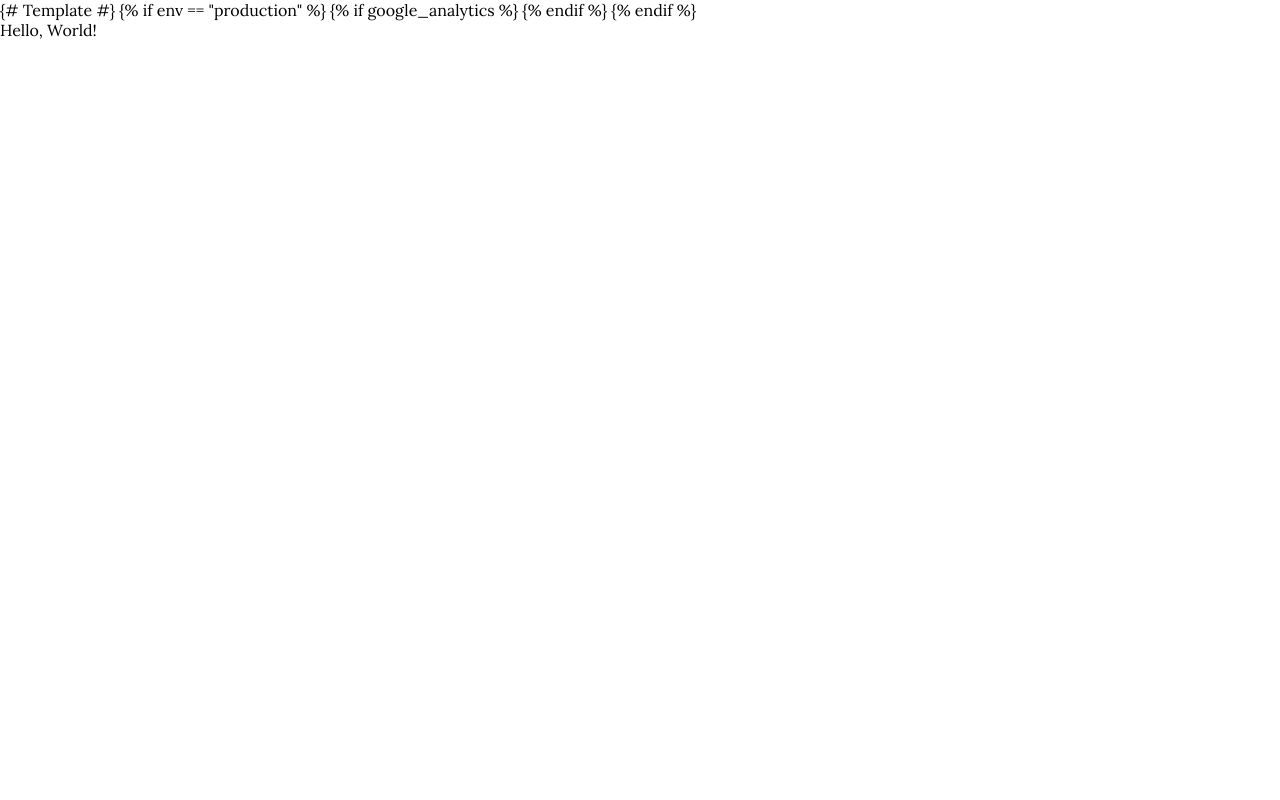
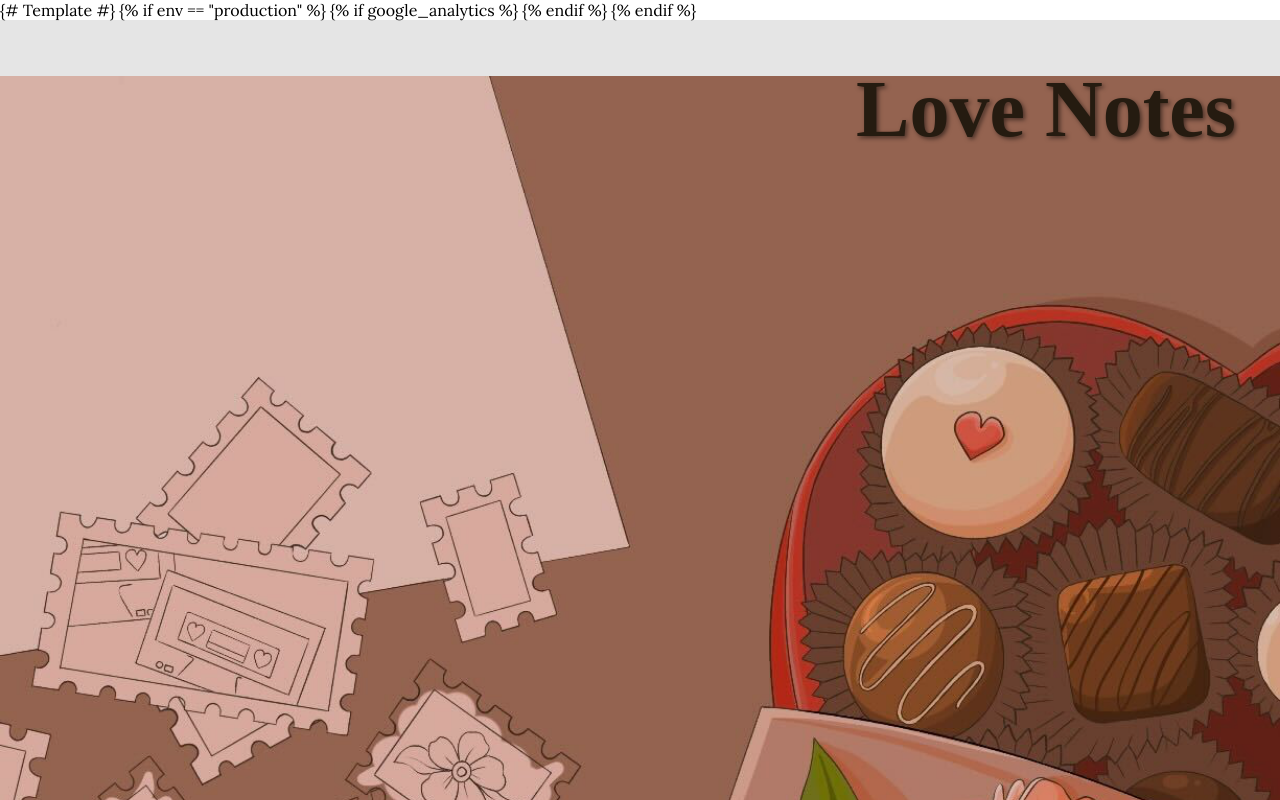
Before and after one commit to michigandaily/love-edition-2025, a React (Vite) app: page / in a window 1280 px wide. Shown: the top 800 px of the page. Built offline with nearby package versions, Linux system fonts and the light colour scheme.

Commit message:
general layout done

```diff
--- a/package.json
+++ b/package.json
@@ -12,6 +12,7 @@
 		"format": "prettier --write ."
 	},
 	"dependencies": {
+		"18": "^0.0.0",
 		"react": "^18.2.0",
 		"react-dom": "^18.2.0"
 	},
--- a/src/css/main.scss
+++ b/src/css/main.scss
@@ -5,3 +5,44 @@ body {
 	font-family: Lora, serif;
 	font-size: 16px;
 }
+
+.landing-page-container {
+  position: relative;
+  width: 100%; /* Full width of the screen */
+  height: auto; /* Height adjusts based on the aspect ratio of the image */
+  min-height: 200vh; /* Ensure at least full screen height */
+  display: flex;
+  justify-content: center;
+  align-items: center;
+  background-image: url('../assets/background.png');
+  background-size: 100% auto; /* Scale the width to 100%, height adjusts automatically */
+  background-position: center;
+  background-repeat: no-repeat; /* Ensures the image is not repeated */
+  overflow-y: scroll; /* Allows scrolling if the image height exceeds the screen height */
+}
+
+.overlay {
+  position: absolute;
+  top: 0;
+  left: 0;
+  right: 0;
+  bottom: 0;
+  background-color: rgba(0, 0, 0, 0.1); /* Semi-transparent black overlay */
+}
+
+.content {
+  position: absolute;
+  top: 20px; /* Distance from the top */
+  right: 20px; /* Distance from the right */
+  z-index: 10;
+  text-align: center;
+  padding: 1.5rem;
+}
+
+.title {
+  font-size: 5rem; /* Fancy and large text */
+  font-family: 'Great Vibes', cursive; /* Apply the fancy font */
+  color: #251b10; /* Brown color for the text */
+  margin: 0; /* Remove default margin */
+  text-shadow: 2px 2px 4px rgba(0, 0, 0, 0.5); /* Optional: add a shadow for better visibility */
+}
--- /dev/null
+++ b/src/js/LandingPage.tsx
@@ -0,0 +1,49 @@
+// import React from "react";
+// import backgroundImage from '../assets/background.png';
+
+// const LandingPage = () => {
+//   return (
+// 		<div className="relative min-h-screen flex items-center justify-center bg-brown-100">
+// 			{/* Background Image */}
+// 			<div
+// 				className="absolute inset-0 bg-cover bg-center"
+// 				style={{
+// 					backgroundImage: `url(${backgroundImage})`
+// 				}}
+// 			></div>
+
+// 			{/* Overlay to enhance text visibility */}
+// 			<div className="absolute inset-0 bg-brown-900 bg-opacity-30"></div>
+
+// 			{/* Content */}
+// 			<div className="relative z-10 text-center p-6">
+// 				<div className="bg-white px-6 py-4 shadow-lg rounded-lg">
+// 					<h1 className="text-xl font-semibold text-brown-800">Love Notes</h1>
+// 				</div>
+// 			</div>
+
+// 			<img src={backgroundImage} alt="Alternative text" />
+// 		</div>
+// 	);
+// };
+
+// export default LandingPage;
+
+import React from 'react';
+import '../css/main.scss'; // Import the external CSS file
+
+const LandingPage = () => {
+	return (
+		<div className="landing-page-container">
+			{/* Overlay to enhance text visibility */}
+			<div className="overlay"></div>
+
+			{/* Content */}
+			<div className="content">
+				<h1 className="title">Love Notes</h1>
+			</div>
+		</div>
+	);
+};
+
+export default LandingPage;
--- a/src/js/index.tsx
+++ b/src/js/index.tsx
@@ -1,9 +1,10 @@
 import { StrictMode } from 'react';
 import { createRoot } from 'react-dom/client';
-import App from './App';
+import App from './LandingPage';
+import LandingPage from './LandingPage';
 
 createRoot(document.getElementById('root')!).render(
 	<StrictMode>
-		<App />
+		<LandingPage />
 	</StrictMode>
 );
```
Also changed, not shown: src/assets/background.png (added), 1 other file (tests, documents, lock files or other folders).
